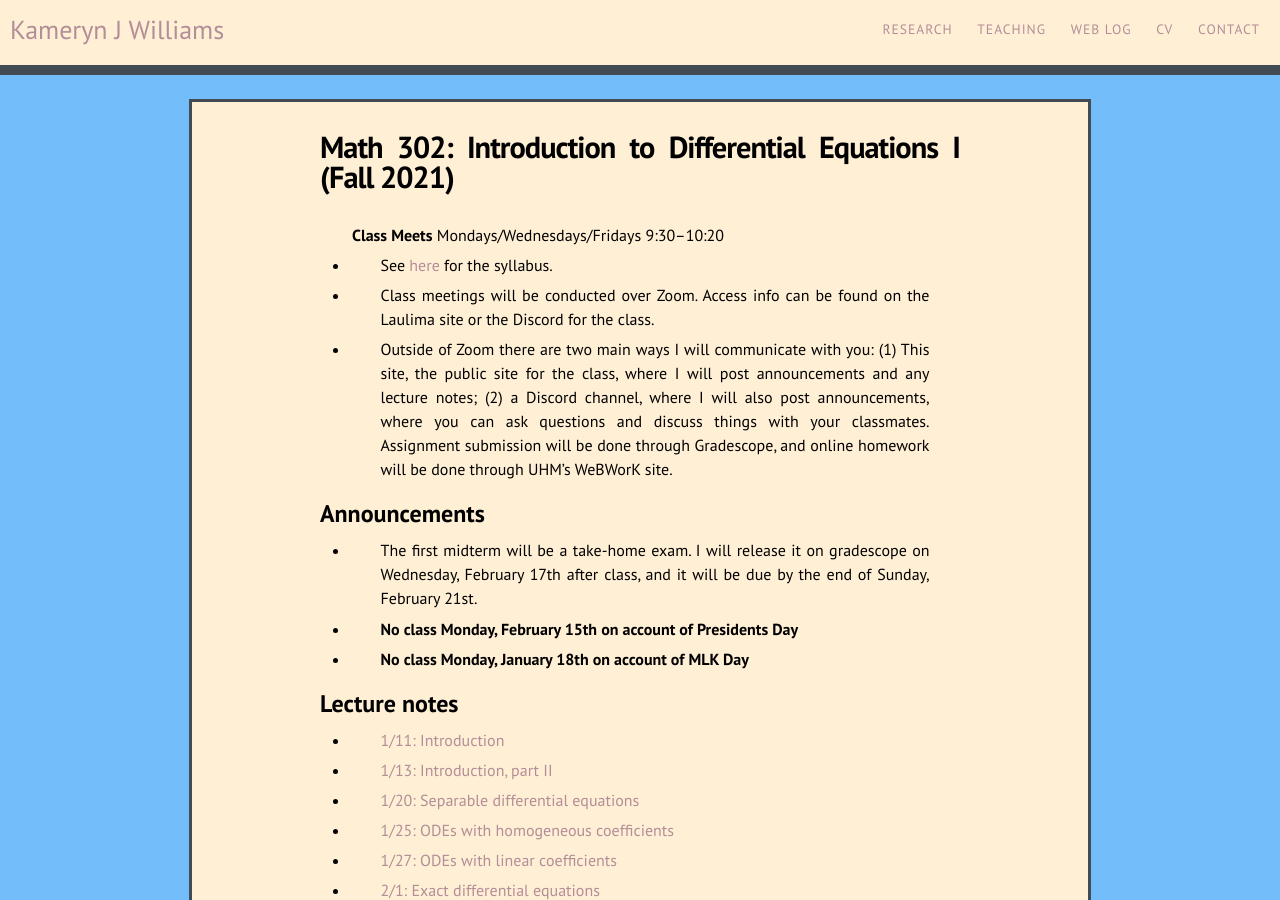
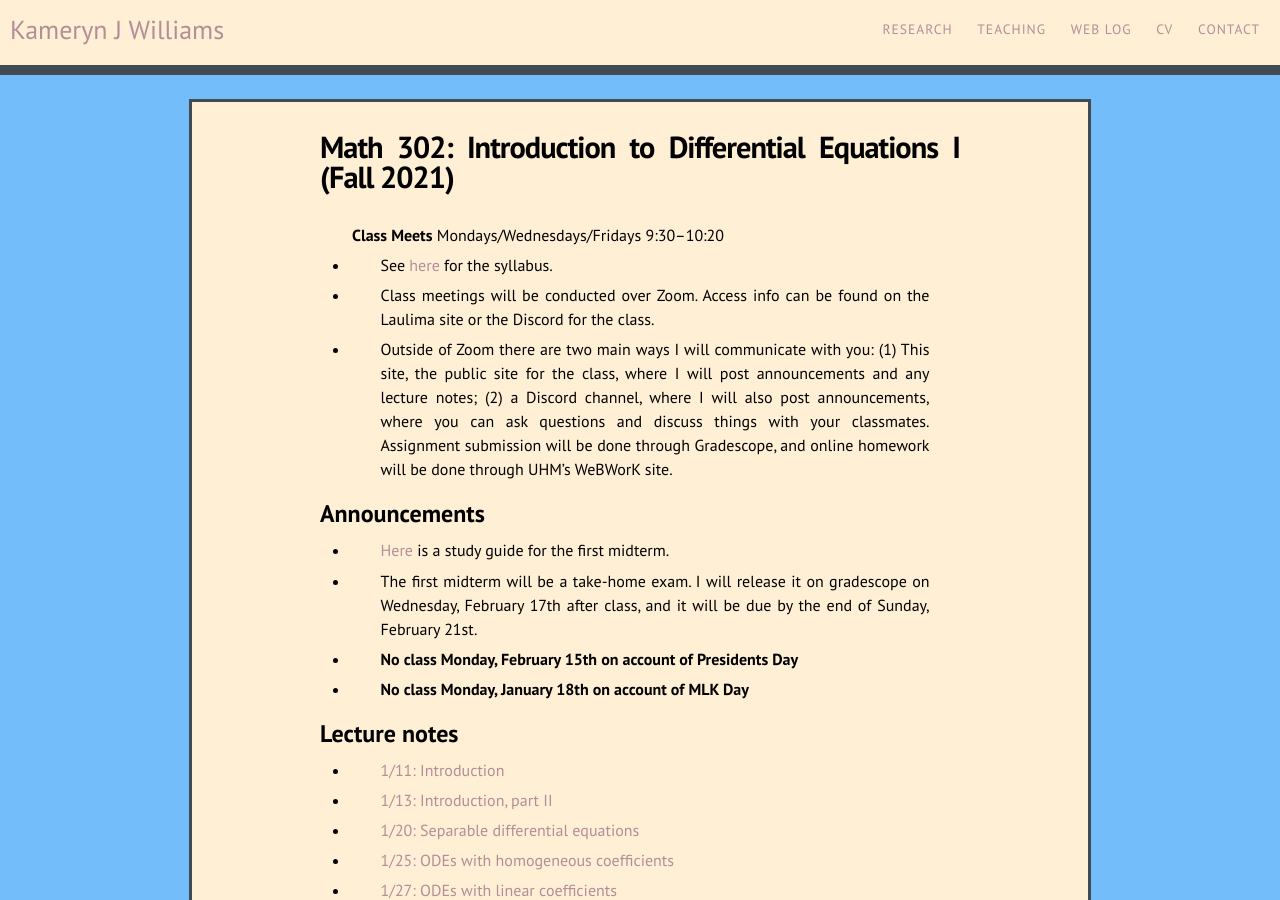
Before and after one commit to kamerynjw/kamerynjw.github.io, a Jekyll site: the page built from teaching/2021/math302.md, in a window 1280 px wide and 900 px high. Built offline with Jekyll 4.4.1, drawn with Linux system fonts in a browser that asks for light colours; nearby versions of some CDN libraries.

Commit message:
added study guide for midterm 1

```diff
--- a/teaching/2021/math302.md
+++ b/teaching/2021/math302.md
@@ -15,6 +15,8 @@ permalink: /teaching/2021/math302/
 
 Announcements
 -------------
+
+* [Here]({{ page.url }}sg1.pdf) is a study guide for the first midterm.
 
 * The first midterm will be a take-home exam. I will release it on gradescope on Wednesday, February 17th after class, and it will be due by the end of Sunday, February 21st.
 
```
Also changed, not shown: 1 other file.
